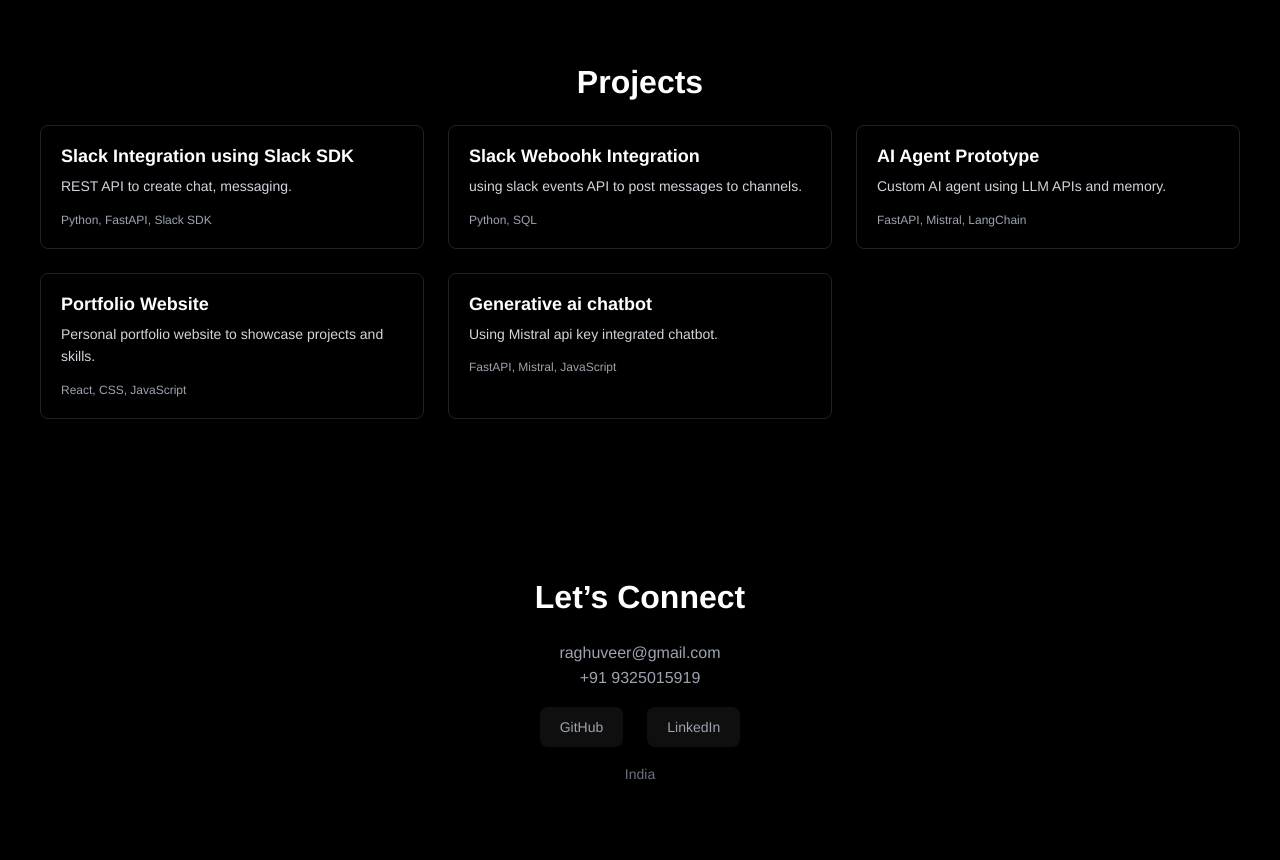
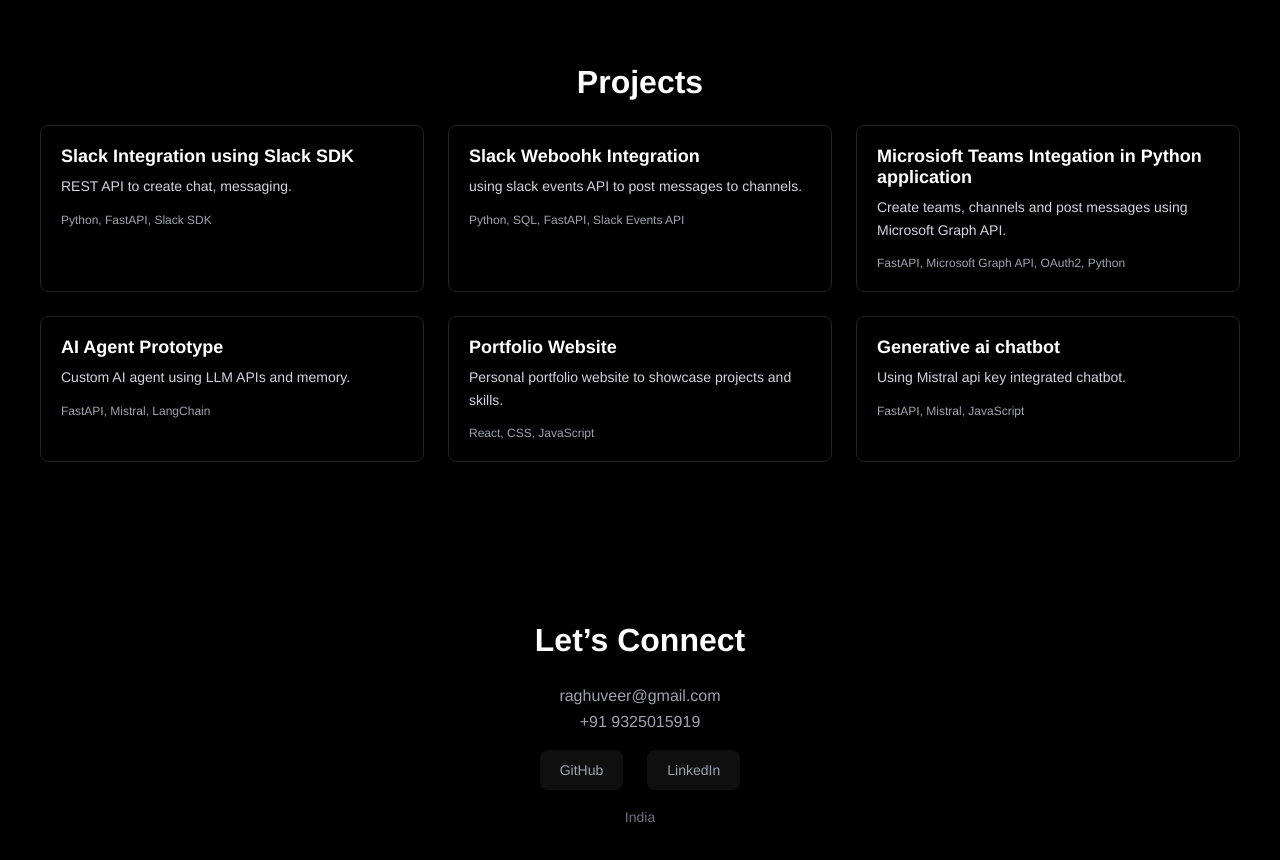
Before and after one commit to veer2000/portfolio_1, a React app in the folder frontend/: page /home in a window 1280 px wide. Shown: the part 1380-2240 px from the top of the page. Built offline with nearby package versions, Linux system fonts and the light colour scheme; the HTML template or start-up script is replaced by a standard one.

Commit message:
card added i project section

```diff
--- a/frontend/src/components/Projects/Projects.jsx
+++ b/frontend/src/components/Projects/Projects.jsx
@@ -17,8 +17,15 @@ function Projects() {
           <ProjectCard
             title="Slack Weboohk Integration"
             description="using slack events API to post messages to channels."
-            tech="Python, SQL"
+            tech="Python, SQL, FastAPI, Slack Events API"
           />
+
+          <ProjectCard
+            title="Microsioft Teams Integation in Python application"
+            description="Create teams, channels and post messages using Microsoft Graph API."
+            tech="FastAPI, Microsoft Graph API, OAuth2, Python"
+          />
+
 
           <ProjectCard
             title="AI Agent Prototype"
```
